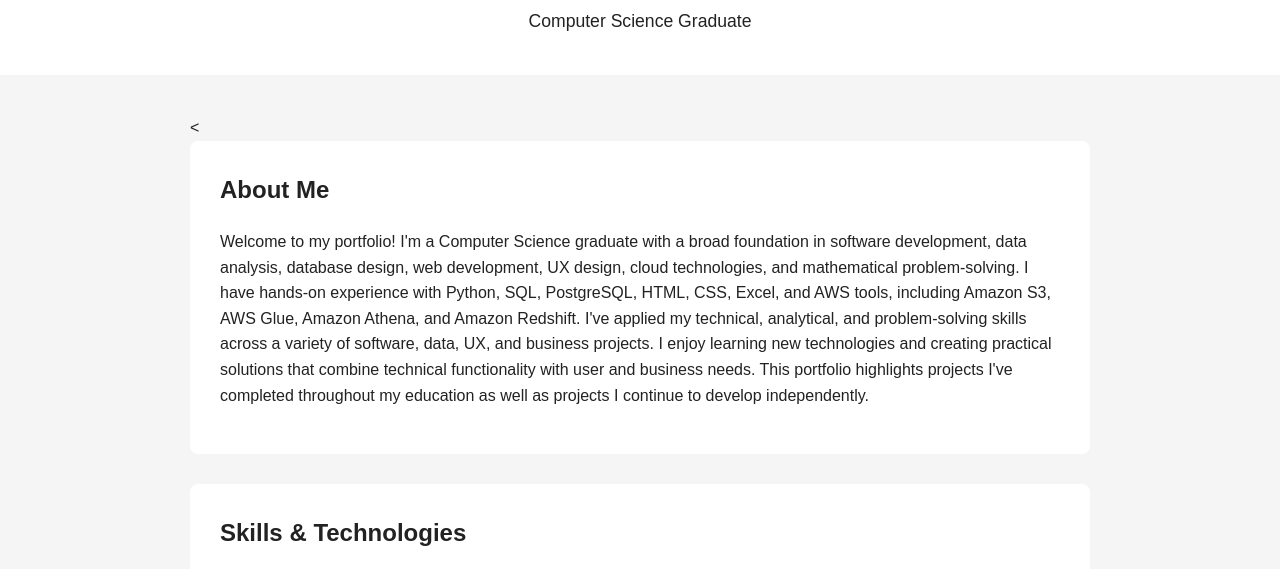
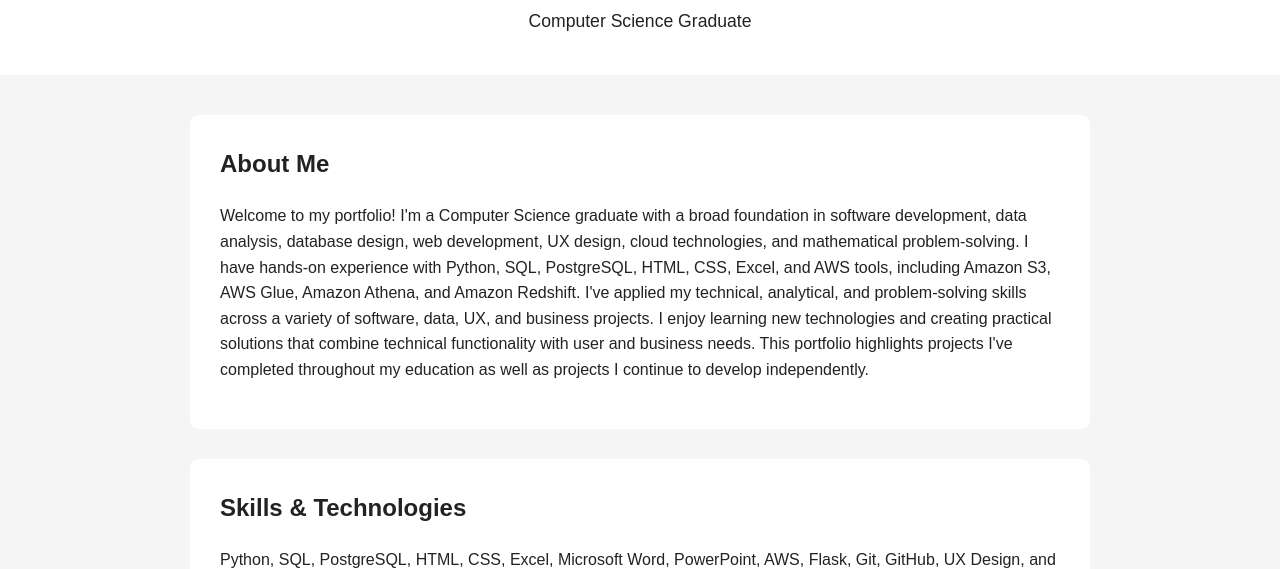
Before and after one commit to Laura-Dampman22/Laura-Dampman22.github.io, a plain HTML site: page index.html in a window 1280 px wide. Shown: the part 205-774 px from the top of the page. Drawn offline with Linux system fonts and the light colour scheme.

Commit message:
Fix indentation in about section of index.html

```diff
--- a/index.html
+++ b/index.html
@@ -32,7 +32,7 @@
 
     <main>
 
-        <<section id="about">
+        <section id="about">
             <h2>About Me</h2>
 
             <p>
```
